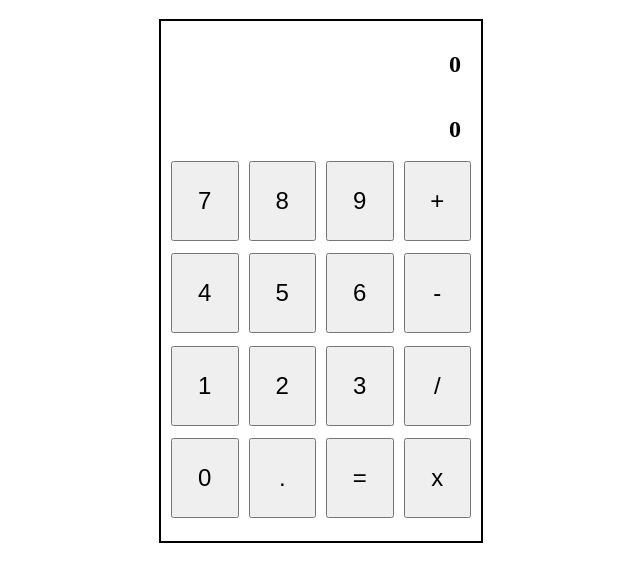
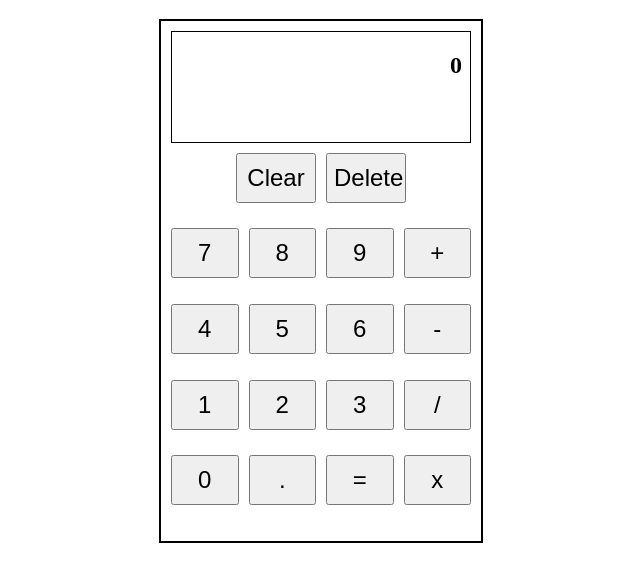
Before and after one commit to manugarcha12/calculator, a plain HTML site: page index.html in a window 1280 px wide. Shown: the part 61-642 px from the top of the page, without its empty margins (319-959 px from the left). Drawn offline with Linux system fonts and the light colour scheme.

Commit message:
updated css and added multiplication and division function

```diff
--- a/index.html
+++ b/index.html
@@ -11,8 +11,14 @@
     <h1>Calculator</h1>
     <div class="container">
       <div class="calculator">
+        <div class="screen">
         <h2 id="display">0</h2>
-        <h2 id="result">0</h2>
+        <h2 id="result"></h2>
+      </div>
+        <div class="row">
+          <button id="num">Clear</button>
+          <button id="num">Delete</button>
+        </div>
         <div class="row">
           <button id="num">7</button>
           <button id="num">8</button>
--- a/script.js
+++ b/script.js
@@ -26,7 +26,10 @@ function divide(num1, num2) {
   return answer;
 }
 function updateDisplay(event) {
-  if (event.target.innerText === "+") {
+  if (event.target.innertext === "Clear") {
+    number = 0;
+    screen.innerText = number;
+  } else if (event.target.innerText === "+") {
     a = Number(screen.innerText);
     operator = "+";
     number = 0;
@@ -74,13 +77,8 @@ function updateDisplay(event) {
       a = result.innerText;
     }
   } else {
-    if (screen.innerText === "0+" || screen.innerText === "0-") {
-      number = 0;
-      screen.innerText = number;
-    }
     number += event.target.innerText.toString();
     screen.innerText = number;
-    result.innerText = 0;
   }
 }
 
--- a/style.css
+++ b/style.css
@@ -16,6 +16,10 @@ h1 {
   border: 2px solid black;
 }
 
+.screen {
+  border: 1px solid black;
+  margin-bottom: 10px;
+}
 #display {
   height: 25px;
   width: 290px;
@@ -39,6 +43,6 @@ h1 {
 
 button {
   width: 80px;
-  height: 80px;
+  height: 50px;
   font-size: 1.5em;
 }
```
